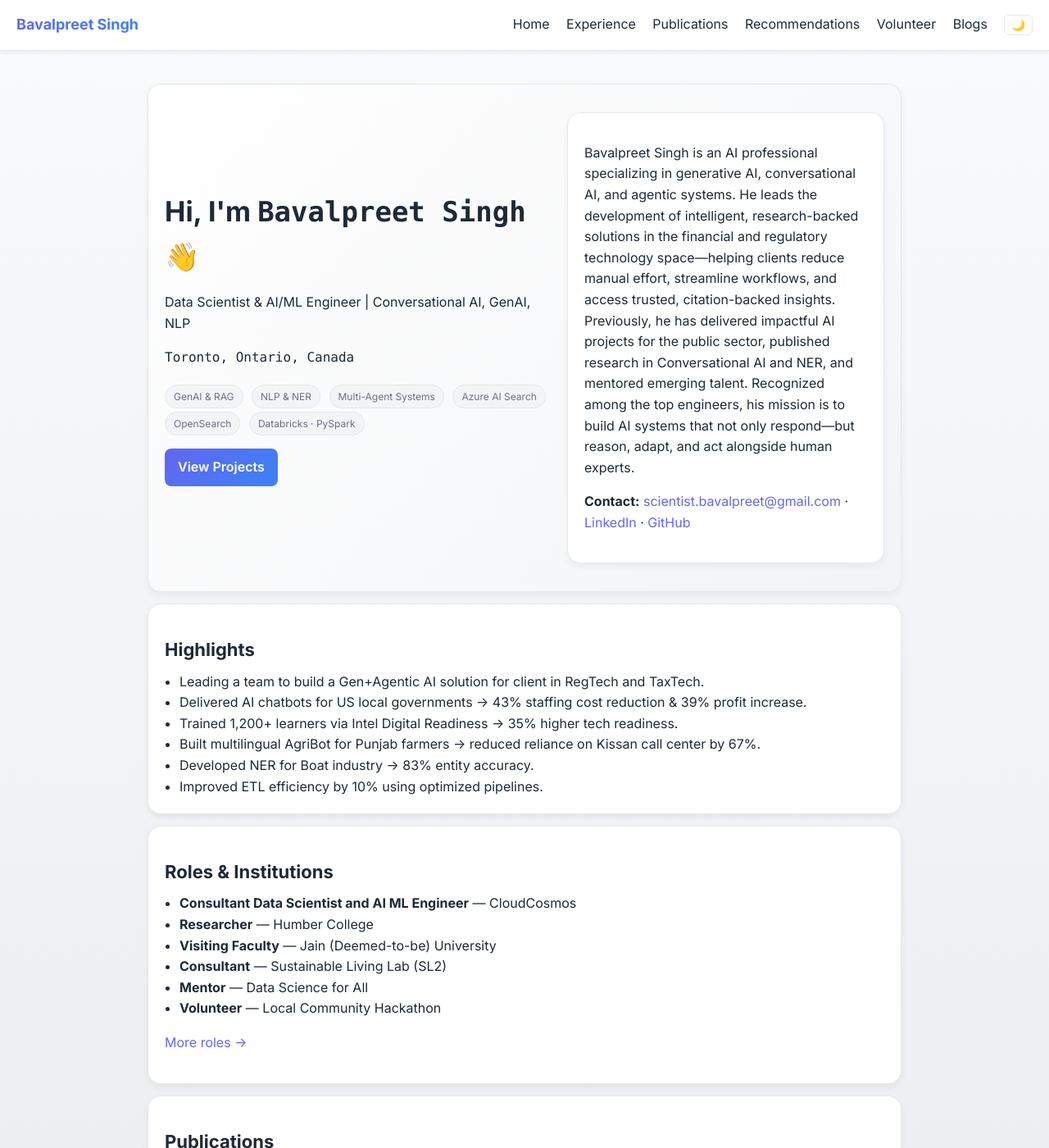
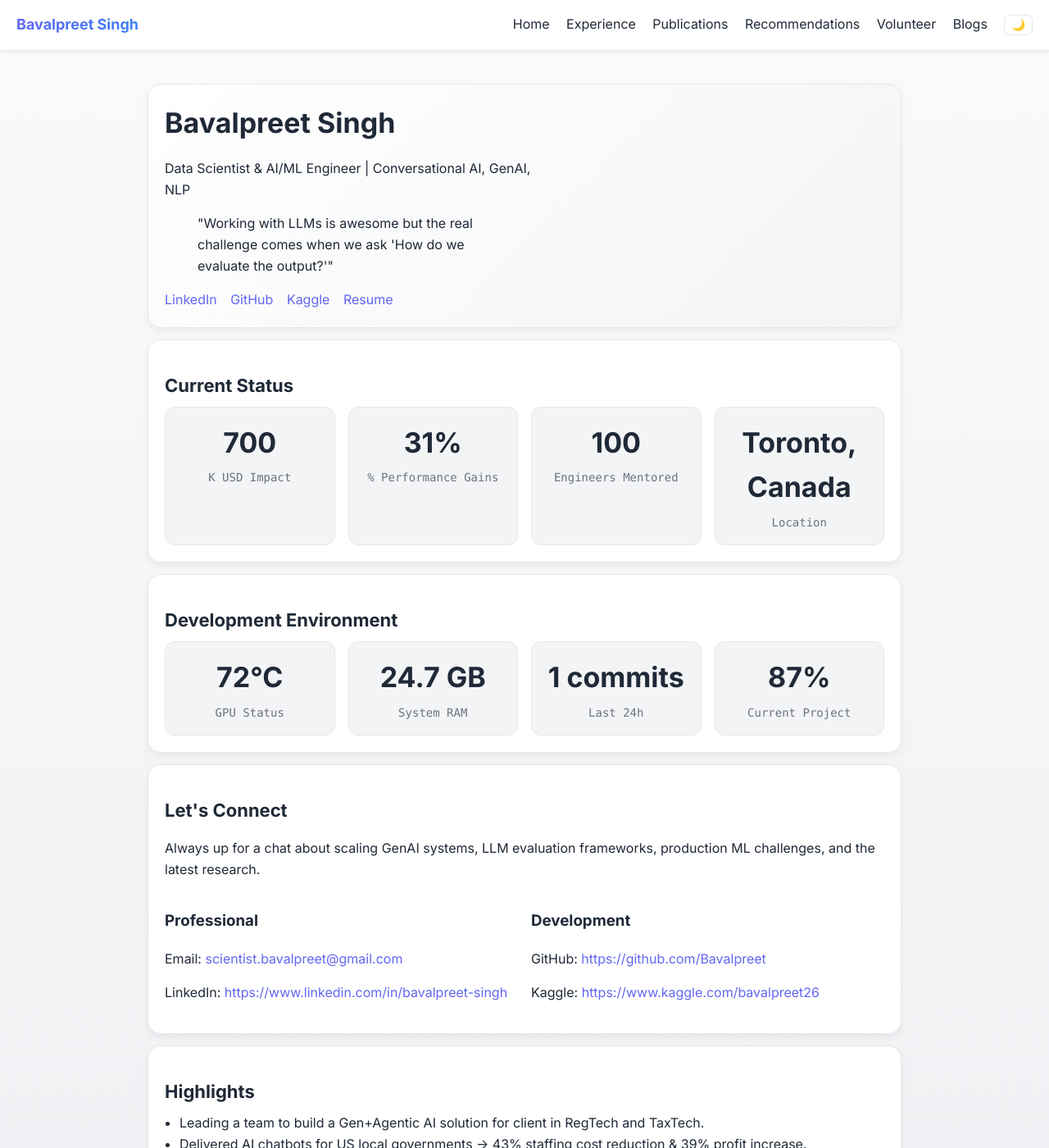
Before and after one commit to Bavalpreet/bavalpreet.github.io, a Jekyll site: the page built from index.html, in a window 1280 px wide and 1400 px high. Shown: the whole window at 82% size. Built offline with Jekyll 4.4.1, drawn with Linux system fonts in a browser that asks for light colours; some of the changed text lies outside the part shown.

Commit message:
Revamp home page with interactive sections

```diff
--- /dev/null
+++ b/_data/development.yml
@@ -0,0 +1,4 @@
+gpu_status: "72°C"
+memory: "24.7 GB"
+activity: "1 commits"
+training: "87%"
--- a/_data/profile.yml
+++ b/_data/profile.yml
@@ -4,6 +4,7 @@ location: Toronto, Ontario, Canada
 email: scientist.bavalpreet@gmail.com
 linkedin: https://www.linkedin.com/in/bavalpreet-singh
 github: https://github.com/Bavalpreet
+kaggle: https://www.kaggle.com/bavalpreet26
 about: >
   Bavalpreet Singh is an AI professional specializing in generative AI, conversational AI, and agentic systems. He leads the development of intelligent, research-backed solutions in the financial and regulatory technology space—helping clients reduce manual effort, streamline workflows, and access trusted, citation-backed insights. Previously, he has delivered impactful AI projects for the public sector, published research in Conversational AI and NER, and mentored emerging talent. Recognized among the top engineers, his mission is to build AI systems that not only respond—but reason, adapt, and act alongside human experts.
 highlights:
--- /dev/null
+++ b/_data/status.yml
@@ -0,0 +1,4 @@
+impact_kusd: 700
+performance_gain_percent: 31
+engineers_mentored: 100
+location: Toronto, Canada
--- a/assets/css/style.css
+++ b/assets/css/style.css
@@ -218,3 +218,55 @@ kbd {
   transform: translateY(-2px);
   transition: box-shadow 0.2s ease, transform 0.2s ease;
 }
+
+.social-links a {
+  margin-right: 12px;
+}
+
+.stats {
+  grid-template-columns: repeat(auto-fit, minmax(160px, 1fr));
+}
+
+.stat {
+  text-align: center;
+  padding: 16px;
+  border: 1px solid var(--border);
+  border-radius: 12px;
+  background: var(--badge-bg);
+}
+
+.stat h3 {
+  margin: 0;
+}
+
+.stat p {
+  margin: 4px 0 0;
+  font-size: 14px;
+  color: var(--muted);
+}
+
+.role-grid {
+  grid-template-columns: repeat(auto-fit, minmax(180px, 1fr));
+}
+
+.role-tile {
+  display: flex;
+  align-items: center;
+  padding: 10px;
+  border: 1px solid var(--border);
+  border-radius: 12px;
+  background: var(--badge-bg);
+}
+
+.role-tile .logo {
+  width: 40px;
+  height: 40px;
+  border-radius: 50%;
+  background: var(--card);
+  display: flex;
+  align-items: center;
+  justify-content: center;
+  font-weight: 700;
+  margin-right: 12px;
+  border: 1px solid var(--border);
+}
--- a/index.html
+++ b/index.html
@@ -3,28 +3,80 @@ layout: default
 title: Home
 ---
 {% assign p = site.data.profile %}
+{% assign status = site.data.status %}
+{% assign env = site.data.development %}
 
 <section class="hero card">
   <div>
-    <h1 class="h1">Hi, I'm <span class="mono">{{ p.name }}</span> 👋</h1>
+    <h1 class="h1">{{ p.name }}</h1>
     <p>{{ p.headline }}</p>
-    <p class="mono">{{ p.location }}</p>
-    <div>
-      {% for s in p.skills limit:6 %}
-        <span class="badge">{{ s }}</span>
-      {% endfor %}
-    </div>
-    <div class="actions">
-      <a class="btn" href="{{ '/projects/' | relative_url }}">View Projects</a>
+    <blockquote>"Working with LLMs is awesome but the real challenge comes when we ask 'How do we evaluate the output?'"</blockquote>
+    <div class="actions social-links">
+      <a href="{{ p.linkedin }}" target="_blank">LinkedIn</a>
+      <a href="{{ p.github }}" target="_blank">GitHub</a>
+      <a href="{{ p.kaggle }}" target="_blank">Kaggle</a>
+      <a href="/resume.pdf" target="_blank">Resume</a>
     </div>
   </div>
+</section>
+
+<section class="card">
+  <h2 class="h2">Current Status</h2>
+  <div class="grid stats">
+    <div class="stat">
+      <h3 class="h1">{{ status.impact_kusd }}</h3>
+      <p class="mono">K USD Impact</p>
+    </div>
+    <div class="stat">
+      <h3 class="h1">{{ status.performance_gain_percent }}%</h3>
+      <p class="mono">% Performance Gains</p>
+    </div>
+    <div class="stat">
+      <h3 class="h1">{{ status.engineers_mentored }}</h3>
+      <p class="mono">Engineers Mentored</p>
+    </div>
+    <div class="stat">
+      <h3 class="h1">{{ status.location }}</h3>
+      <p class="mono">Location</p>
+    </div>
+  </div>
+</section>
+
+<section class="card">
+  <h2 class="h2">Development Environment</h2>
+  <div class="grid stats">
+    <div class="stat">
+      <h3 class="h1">{{ env.gpu_status }}</h3>
+      <p class="mono">GPU Status</p>
+    </div>
+    <div class="stat">
+      <h3 class="h1">{{ env.memory }}</h3>
+      <p class="mono">System RAM</p>
+    </div>
+    <div class="stat">
+      <h3 class="h1">{{ env.activity }}</h3>
+      <p class="mono">Last 24h</p>
+    </div>
+    <div class="stat">
+      <h3 class="h1">{{ env.training }}</h3>
+      <p class="mono">Current Project</p>
+    </div>
+  </div>
+</section>
+
+<section class="card">
+  <h2 class="h2">Let's Connect</h2>
+  <p>Always up for a chat about scaling GenAI systems, LLM evaluation frameworks, production ML challenges, and the latest research.</p>
+  <div class="grid">
     <div>
-    <div class="card">
-      <p>{{ p.about }}</p>
-      <p><strong>Contact:</strong>
-        <a href="mailto:{{ p.email }}">{{ p.email }}</a> ·
-        <a href="{{ p.linkedin }}" target="_blank">LinkedIn</a> ·
-        <a href="{{ p.github }}" target="_blank">GitHub</a></p>
+      <h3>Professional</h3>
+      <p>Email: <a href="mailto:{{ p.email }}">{{ p.email }}</a></p>
+      <p>LinkedIn: <a href="{{ p.linkedin }}" target="_blank">{{ p.linkedin }}</a></p>
+    </div>
+    <div>
+      <h3>Development</h3>
+      <p>GitHub: <a href="{{ p.github }}" target="_blank">{{ p.github }}</a></p>
+      <p>Kaggle: <a href="{{ p.kaggle }}" target="_blank">{{ p.kaggle }}</a></p>
     </div>
   </div>
 </section>
@@ -40,14 +92,26 @@ title: Home
 
 <div class="card">
   <h2 class="h2">Roles &amp; Institutions</h2>
-    <ul>
+  <div class="grid role-grid">
     {% for e in p.experience limit:4 %}
-        <li><strong>{{ e.role }}</strong> — {{ e.company }}</li>
+      <div class="role-tile">
+        <div class="logo">{{ e.company | slice: 0,1 }}</div>
+        <div>
+          <p><strong>{{ e.role }}</strong></p>
+          <p class="mono">{{ e.company }}</p>
+        </div>
+      </div>
     {% endfor %}
     {% for v in p.volunteer limit:2 %}
-        <li><strong>{{ v.role }}</strong> — {{ v.company }}</li>
+      <div class="role-tile">
+        <div class="logo">{{ v.company | slice: 0,1 }}</div>
+        <div>
+          <p><strong>{{ v.role }}</strong></p>
+          <p class="mono">{{ v.company }}</p>
+        </div>
+      </div>
     {% endfor %}
-    </ul>
+  </div>
   <p><a href="{{ '/experience/' | relative_url }}">More roles →</a></p>
 </div>
 
```
Lines whose indentation alone changed are shown as unchanged.
